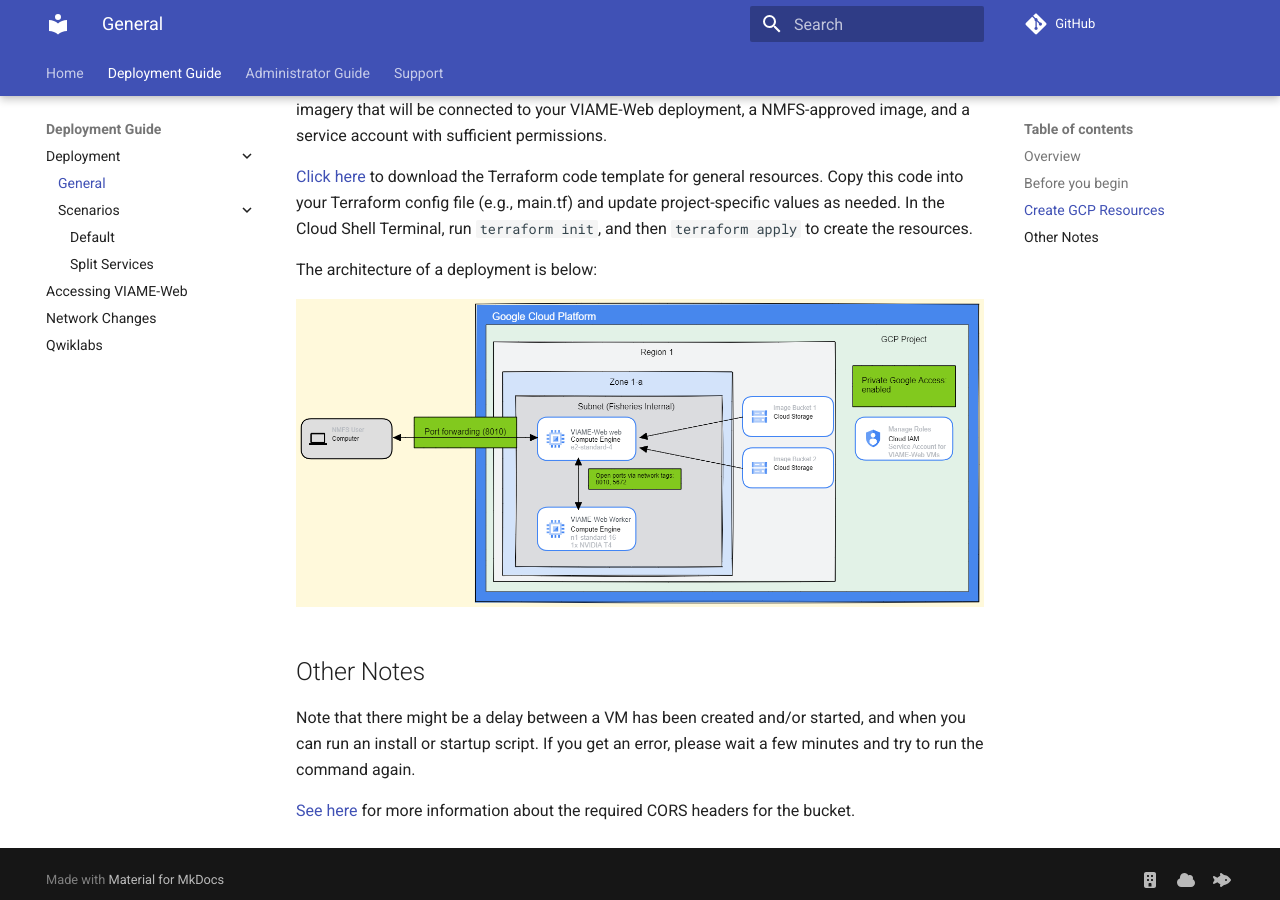
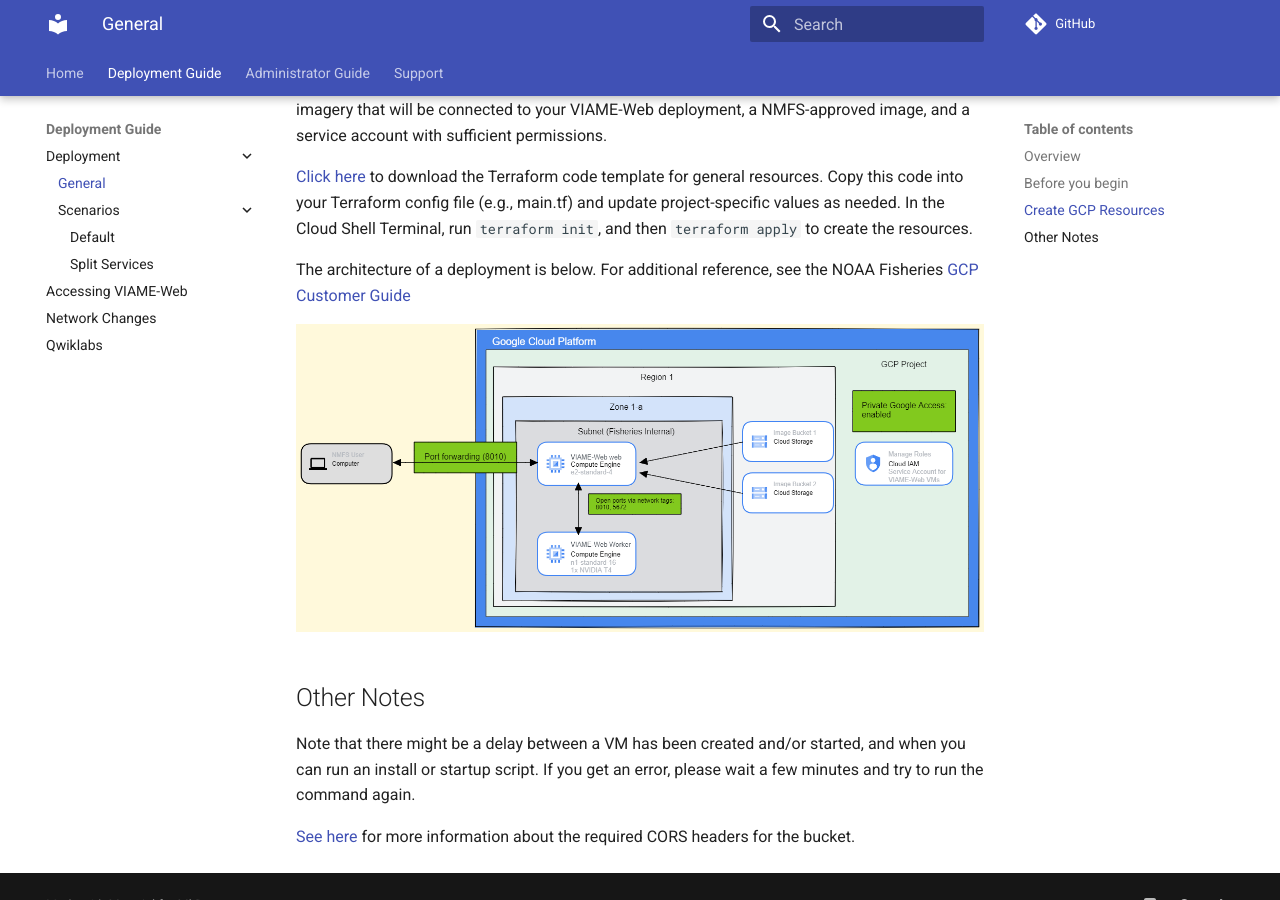
Before and after one commit to SWFSC/viame-web-noaa-gcp, an MkDocs documentation site: the page built from docs/deployment-general.md, in a window 1280 px wide and 900 px high, scrolled down 904 px. Built offline with MkDocs 1.6.1 and Material for MkDocs 9.7.7, drawn with Linux system fonts in a browser that asks for light colours; comment, search, counter and statistics services are not loaded.

Commit message:
add ref to gcp customer guide

```diff
--- a/docs/deployment-general.md
+++ b/docs/deployment-general.md
@@ -25,7 +25,7 @@
 
 [Click here](https://drive.google.com/u/0/uc?id=16vJPK8ikKm5QlPcrcWciJhXOGvGN6jTa&export=download) to download the Terraform code template for general resources. Copy this code into your Terraform config file (e.g., main.tf) and update project-specific values as needed. In the Cloud Shell Terminal, run `terraform init`, and then `terraform apply` to create the resources.
 
-The architecture of a deployment is below:
+The architecture of a deployment is below. For additional reference, see the NOAA Fisheries [GCP Customer Guide](https://docs.google.com/document/d/1iO_zUmWQxPh-_yooGnLM1YlEXWO77JwmTX8VK-zDBn4/edit?usp=sharing)
 
 ![Home](images/GCP-architecture-png.png)
 
```
